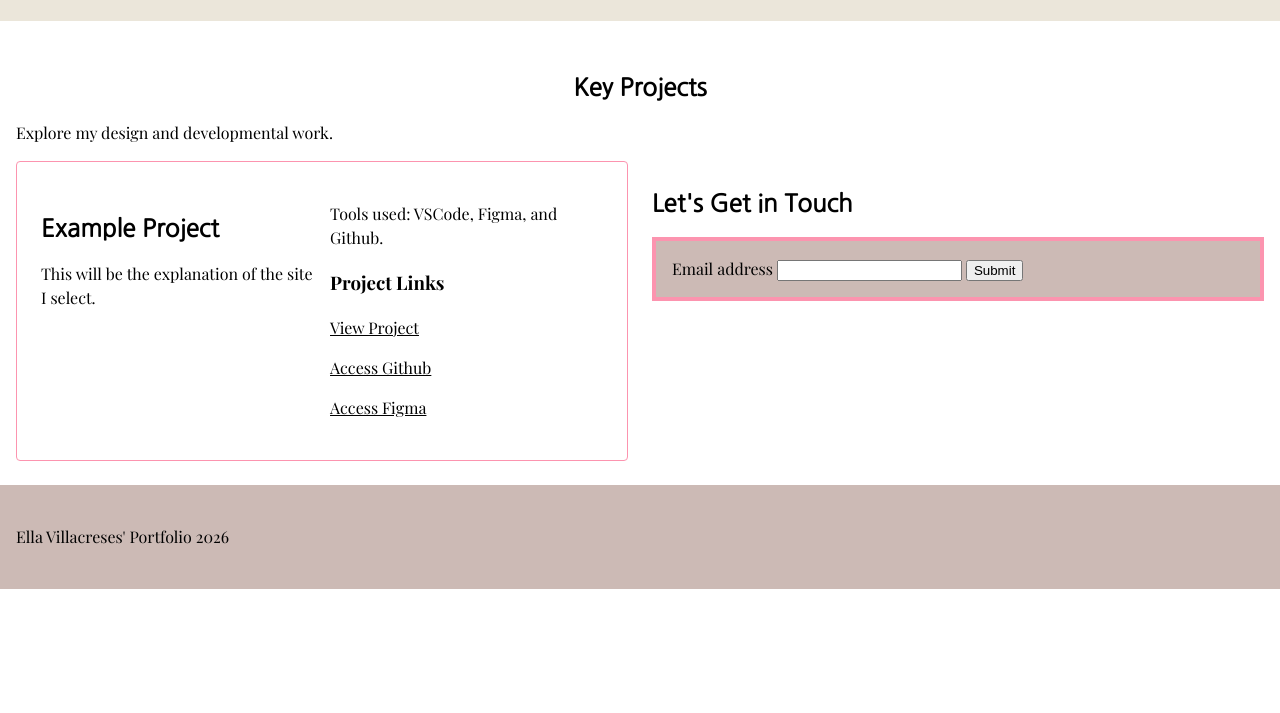
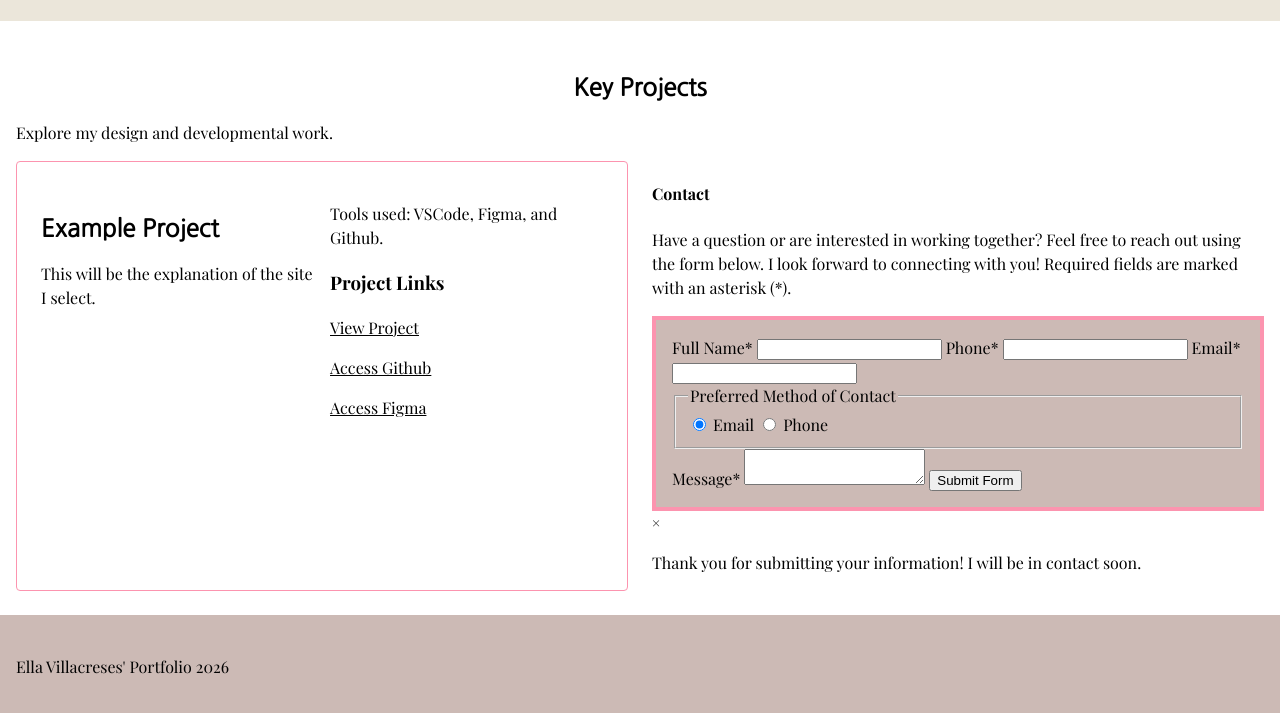
Before and after one commit to ellavillacreses/media-typography-1, a plain HTML site: page index.html in a window 1280 px wide. Shown: the part 139-852 px from the top of the page. Before the commit the page ends 800 px from the top, so only its background shows below. Drawn offline with nearby package versions, Linux system fonts and the light colour scheme; a web font is replaced by a local one.

Commit message:
Updated contact form

```diff
--- a/index.html
+++ b/index.html
@@ -48,14 +48,55 @@
                 </div>
         </article>
 
-<section>
-    <h2>Let's Get in Touch</h2>
-    <form>
-        <label for="email">Email address</label>
-        <input id="email" name="email" type="email">
-        <button type="button">Submit</button>
-    </form>
-</section>
+        <section id="form">
+            <h4>Contact</h4>
+            <p>Have a question or are interested in working together? Feel free to reach out using the form below. I look forward to connecting with you! Required fields are marked with an asterisk (<span class="required">*</span>).</p>
+            <form id="contactForm">
+
+
+                <label for="my-name">Full Name<span class="required">*</span></label>
+                <input type="text" name="my-name" id="my-na0me" required>
+                <span id="nameError"></span>
+
+
+                <label for="my-phone">Phone<span class="required">*</span></label>
+                <input type="tel" name="my-phone" id="my-phone">
+                <span id="phoneError"></span>
+
+
+                <label for="my-email">Email<span class="required">*</span></label>
+                <input type="email" name="my-email" id="my-email" required>
+                <span id="emailError"></span>
+
+            <fieldset>
+                <legend>Preferred Method of Contact</legend>
+
+                <input type="radio" name="contact-pref" id="pref-email" value="email" checked>
+                <label for="pref-email">Email</label>
+
+
+                <input type="radio" name="contact-pref" id="pref-phone" value="phone">
+                <label for="pref-phone">Phone</label>
+            </fieldset>
+
+            <label for="my-comments">Message<span class="required">*</span></label>
+            <textarea name="my-comments" id="my-comments"></textarea>
+            <span id="commentsError"></span>
+
+            <input type="submit" name="my-submit" id="my-submit" value="Submit Form">
+
+            </form>
+
+
+            <div id="myModal" class="modal">
+            <div class="modal-content">
+            <span class="close">&times;</span>
+            <p>Thank you for submitting your information! I will be in contact soon. </p>
+            </div>
+        </div>
+    </section>
+
+
 
 </main>
 <footer>
```
